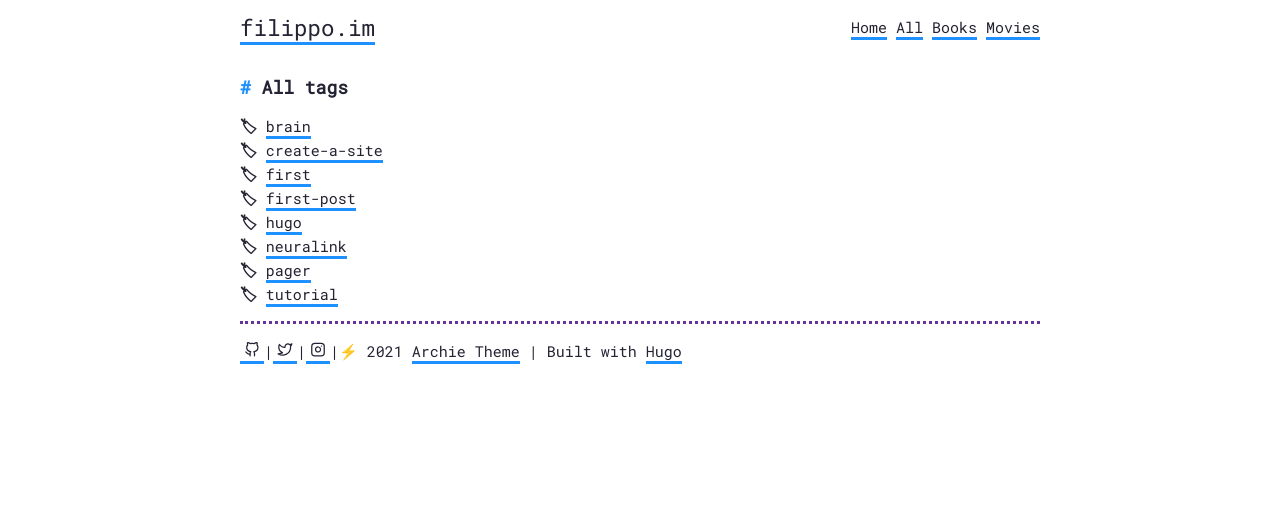
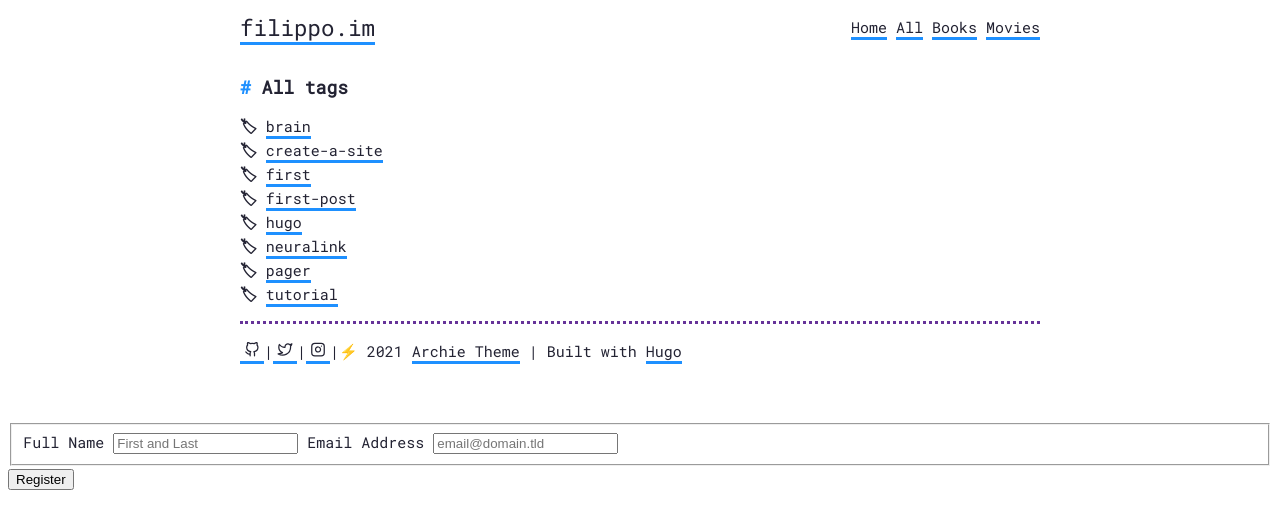
Before and after one commit to filmauri/filmauri.github.io, a plain HTML site: page tags/index.html in a window 1280 px wide. Drawn offline with Linux system fonts and the light colour scheme.

Commit message:
Update index.html

```diff
--- a/tags/index.html
+++ b/tags/index.html
@@ -105,5 +105,18 @@ if (!doNotTrack) {
 <script>
       feather.replace()
 </script></div>
+	<form id="fs-frm" name="registration-form" accept-charset="utf-8" action="https://formspree.io/f/{form_id}" method="post">
+		<fieldset id="fs-frm-inputs">
+		  <label for="full-name">Full Name</label>
+		  <input type="text" name="name" id="full-name" placeholder="First and Last" required="">
+		  <label for="email-address">Email Address</label>
+		  <input type="email" name="_replyto" id="email-address" placeholder="email@domain.tld" required="">
+
+		  </fieldset>
+
+		  <input type="hidden" name="_subject" id="email-subject" value="Registration Form Submission">
+		</fieldset>
+		<input type="submit" value="Register">
+	  </form>
     </body>
 </html>
```
